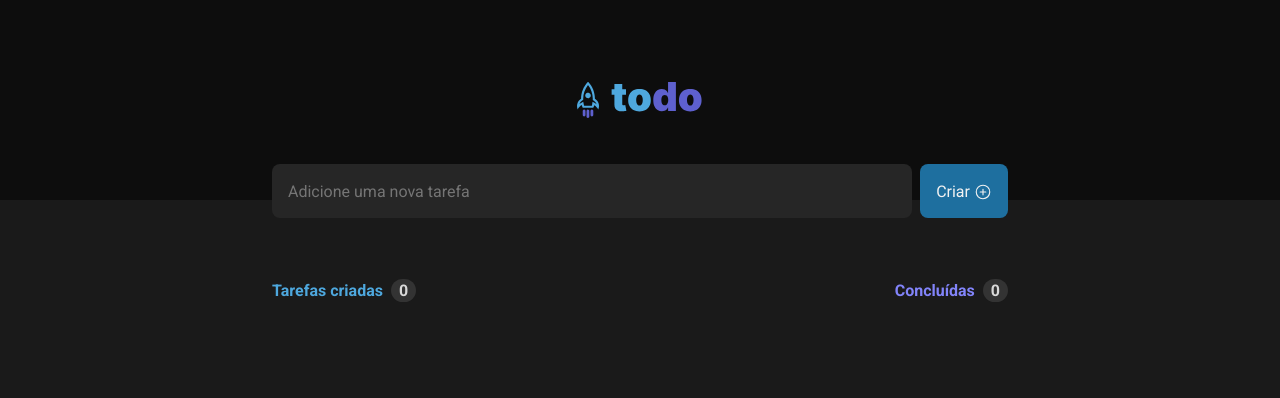
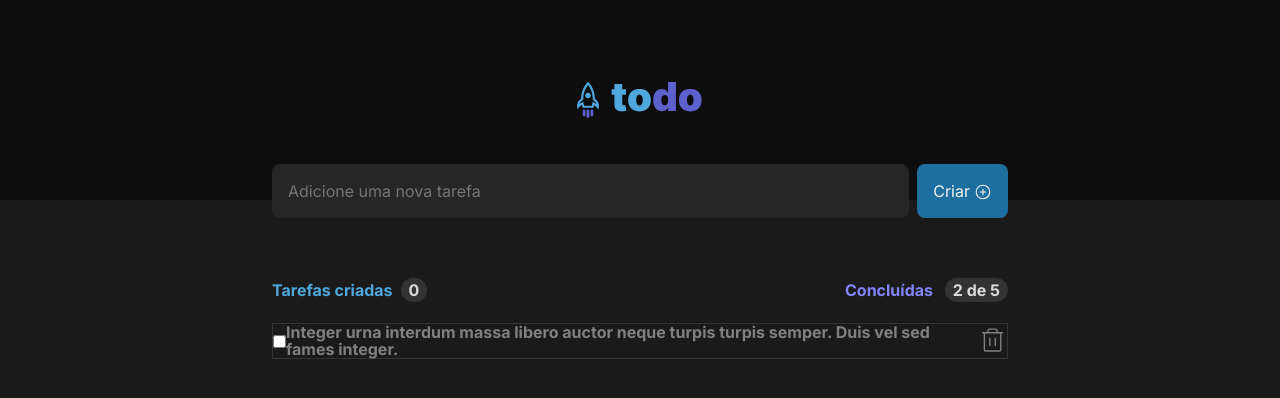
Before and after one commit to Alexandre-Schmidt/to-do, a React (Vite) app: page / in a window 1280 px wide. Shown: the top 398 px of the page. Built offline with nearby package versions, Linux system fonts and the light colour scheme.

Commit message:
Create components TaskSubmitForm and ListTask

```diff
--- a/index.html
+++ b/index.html
@@ -5,7 +5,7 @@
     <link rel="preconnect" href="https://fonts.googleapis.com"/>
     <link rel="preconnect" href="https://fonts.gstatic.com" crossorigin />
     <meta name="viewport" content="width=device-width, initial-scale=1.0" />
-    <link href="https://fonts.googleapis.com/css2?family=Alata&family=Roboto+Mono:wght@700&family=Roboto:wght@400;700&display=swap" rel="stylesheet"/>
+    <link href="https://fonts.googleapis.com/css2?family=Inter:wght@400;600;700&display=swap" rel="stylesheet"/>
     <title>To do</title>
   </head>
   <body>
--- /dev/null
+++ b/src/components/ListTask/index.tsx
@@ -0,0 +1,26 @@
+import { Trash } from "@phosphor-icons/react";
+import { Container, Task, TasksInfo } from "./styles";
+
+export function ListTask() {
+  return (
+    <Container>
+      <TasksInfo>
+        <p>
+          Tarefas criadas<span>0</span>
+        </p>
+
+        <p>
+          Concluídas <span>2 de 5</span>
+        </p>
+      </TasksInfo>
+      <Task>
+        <input type="checkbox" />
+        <p>
+          Integer urna interdum massa libero auctor neque turpis turpis semper.
+          Duis vel sed fames integer.
+        </p>
+        <Trash size={32} weight="light" />
+      </Task>
+    </Container>
+  );
+}
--- /dev/null
+++ b/src/components/ListTask/styles.ts
@@ -0,0 +1,39 @@
+import styled from "styled-components";
+
+export const Container = styled.div`
+  width: 100%;
+  display: flex;
+  align-items: center;
+  justify-content: space-between;
+  flex-direction: column;
+  margin-top: 4rem;
+  font-weight: 700;
+  line-height: 17px;
+`;
+
+export const TasksInfo = styled.div`
+  width: 100%;
+  display: flex;
+  justify-content: space-between;
+  margin-bottom: 1.5rem;
+  color: ${(props) => props.theme["blue-300"]};
+
+  p:last-child {
+    color: ${(props) => props.theme["purple-300"]};
+  }
+
+  span {
+    background: ${(props) => props.theme["gray-400"]};
+    color: ${(props) => props.theme["gray-200"]};
+    padding: 2px 8px;
+    border-radius: 999px;
+    margin-left: 0.5rem;
+  }
+`;
+
+export const Task = styled.div`
+  display: flex;
+  align-items: center;
+  justify-content: space-between;
+  border: 1px solid ${(props) => props.theme["gray-400"]};
+`;
--- /dev/null
+++ b/src/components/TaskSubmitForm/index.tsx
@@ -0,0 +1,14 @@
+import { PlusCircle } from "@phosphor-icons/react";
+import { Container } from "./styles";
+
+export function TaskSubmitForm() {
+  return (
+    <Container>
+      <input type="text" placeholder="Adicione uma nova tarefa" />
+      <button>
+        Criar
+        <PlusCircle size={18} />
+      </button>
+    </Container>
+  );
+}
--- /dev/null
+++ b/src/components/TaskSubmitForm/styles.ts
@@ -0,0 +1,33 @@
+import styled from "styled-components";
+
+export const Container = styled.form`
+  width: 100%;
+  display: flex;
+  gap: 0.5rem;
+  padding-top: -10px;
+  margin-top: -1rem;
+
+  input {
+    width: 100%;
+    height: 54px;
+    background: ${(props) => props.theme["gray-500"]};
+    border: 1px solid ${(props) => props.theme["gray-700"]};
+    color: ${(props) => props.theme["gray-100"]};
+    border-radius: 8px;
+    border: 0;
+    padding: 1rem;
+  }
+  button {
+    display: flex;
+    align-items: center;
+    padding: 1em;
+    gap: 0.25em;
+    border: none;
+    border-radius: 8px;
+    background: ${(props) => props.theme["blue-500"]};
+    color: ${(props) => props.theme["gray-100"]};
+  }
+  svg {
+    margin-bottom: -2px;
+  }
+`;
--- a/src/pages/Home/index.tsx
+++ b/src/pages/Home/index.tsx
@@ -1,38 +1,16 @@
-import { PlusCircle } from "@phosphor-icons/react";
-
 import { Header } from "../../components/Header/index";
 
-import {
-  FormAddTask,
-  HomeContainer,
-  HomeContent,
-  InfoTask,
-  TasksCompleted,
-  TasksCreated,
-} from "./styles";
+import { HomeContent } from "./styles";
+import { TaskSubmitForm } from "../../components/TaskSubmitForm";
+import { ListTask } from "../../components/ListTask";
 
 export function Home() {
   return (
     <>
       <Header />
       <HomeContent>
-        <FormAddTask>
-          <input type="text" placeholder="Adicione uma nova tarefa" />
-          <button>
-            Criar
-            <PlusCircle size={18} />
-          </button>
-        </FormAddTask>
-        <InfoTask>
-          <TasksCreated>
-            <span>Tarefas criadas</span>
-            <span>0</span>
-          </TasksCreated>
-          <TasksCompleted>
-            <span>Concluídas</span>
-            <span>0</span>
-          </TasksCompleted>
-        </InfoTask>
+        <TaskSubmitForm />
+        <ListTask />
       </HomeContent>
     </>
   );
--- a/src/pages/Home/styles.ts
+++ b/src/pages/Home/styles.ts
@@ -11,68 +11,3 @@ export const HomeContent = styled.div`
   left: 50%;
   transform: translate(-50%, -50%);
 `;
-
-export const FormAddTask = styled.form`
-  width: 100%;
-  display: flex;
-  gap: 0.5rem;
-  padding-top: -10px;
-  margin-top: -1rem;
-
-  input {
-    width: 100%;
-    height: 54px;
-    background: ${(props) => props.theme["gray-500"]};
-    border: 1px solid ${(props) => props.theme["gray-700"]};
-    color: ${(props) => props.theme["gray-100"]};
-    border-radius: 8px;
-    border: 0;
-    padding: 1rem;
-  }
-  button {
-    display: flex;
-    align-items: center;
-    padding: 1em;
-    gap: 0.25em;
-    border: none;
-    border-radius: 8px;
-    background: ${(props) => props.theme["blue-500"]};
-    color: ${(props) => props.theme["gray-100"]};
-  }
-  svg {
-    margin-bottom: -2px;
-  }
-`;
-
-export const InfoTask = styled.div`
-  display: flex;
-  align-items: center;
-  justify-content: space-between;
-  margin-top: 4rem;
-  font-weight: 700;
-  line-height: 17px;
-`;
-
-export const TasksCreated = styled.div`
-  color: ${(props) => props.theme["blue-300"]};
-
-  span:last-child {
-    background: ${(props) => props.theme["gray-400"]};
-    color: ${(props) => props.theme["gray-200"]};
-    padding: 2px 8px;
-    border-radius: 999px;
-    margin-left: 0.5rem;
-  }
-`;
-
-export const TasksCompleted = styled.div`
-  color: ${(props) => props.theme["purple-300"]};
-
-  span:last-child {
-    background: ${(props) => props.theme["gray-400"]};
-    color: ${(props) => props.theme["gray-200"]};
-    padding: 2px 8px;
-    border-radius: 999px;
-    margin-left: 0.5rem;
-  }
-`;
--- a/src/styles/global.ts
+++ b/src/styles/global.ts
@@ -19,7 +19,7 @@ export const GlobalStyle = createGlobalStyle`
   }
 
   body, input, textarea, button{
-    font-family: 'Roboto', sans-serif;
+    font-family: 'Inter', sans-serif;
     font-weight: 400;
     font-size: 1rem;
   }
```
